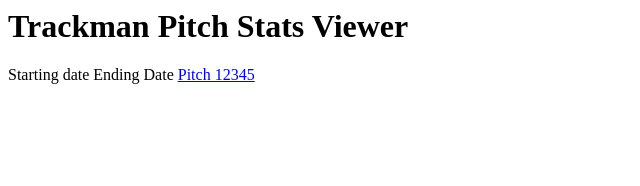
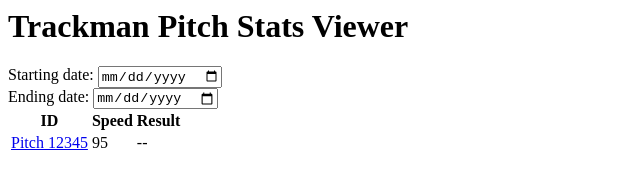
Before and after one commit to JDaws6/AfterChurch.com, a plain HTML site: page index.html in a window 1280 px wide. Shown: the whole page, without its empty margins (0-640 px from the left). Drawn offline with Linux system fonts and the light colour scheme.

Commit message:
Update index.html

```diff
--- a/index.html
+++ b/index.html
@@ -1,12 +1,31 @@
 <html>
-  <head>
-    <title>Pitch Stats</title>
-  </head>
-
+<head>
+  <title>Pitch Stats</title>
+</head>
 <body>
   <h1>Trackman Pitch Stats Viewer</h1>
-  Starting date
-  Ending Date
-  <a href="details.html">Pitch 12345</a>
+
+  <label for="start-date">Starting date:</label>
+  <input type="date" id="start-date" name="start-date"><br>
+
+  <label for="end-date">Ending date:</label>
+  <input type="date" id="end-date" name="end-date"><br>
+
+  <table>
+    <thead>
+      <tr>
+        <th>ID</th>
+        <th>Speed</th>
+        <th>Result</th>
+      </tr>
+    </thead>
+    <tbody>
+      <tr>
+        <td><a href="details.html">Pitch 12345</a></td>
+        <td>95</td>
+        <td>--</td>
+      </tr>
+    </tbody>
+  </table>
 </body>
 </html>
```
